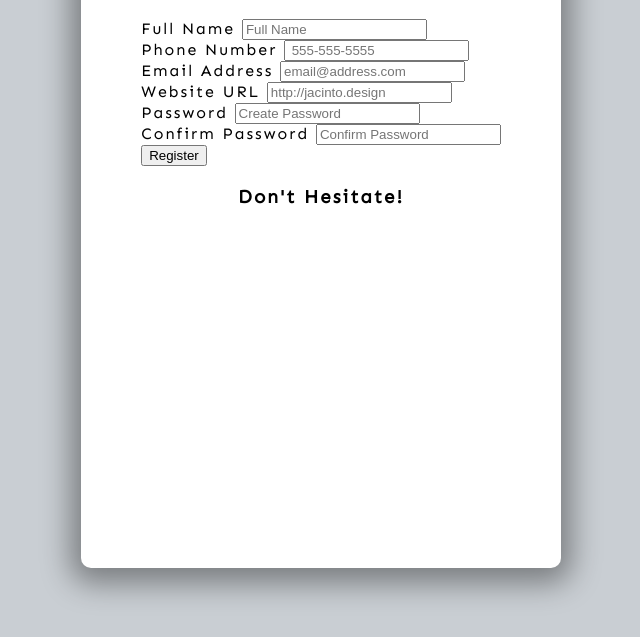
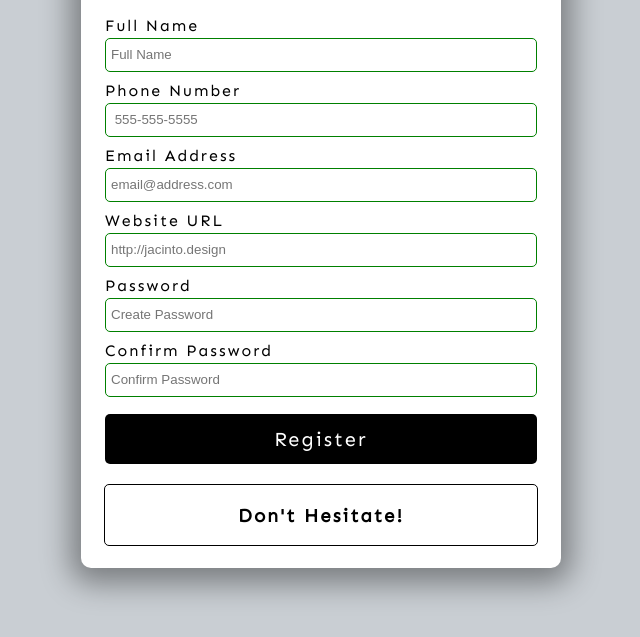
Before and after one commit to huzaifa1993/form-validator, a plain HTML site: page index.html in a window 1280 px wide. Shown: the part 147-784 px from the top of the page, without its empty margins (319-959 px from the left). Drawn offline with Linux system fonts and the light colour scheme.

Commit message:
style the form

```diff
--- a/style.css
+++ b/style.css
@@ -24,3 +24,67 @@ body {
   border-radius: 10px;
   box-shadow: 0 5px 30px 10px rgba(0, 0, 0, 0.4);
 }
+
+form {
+  width: 90%;
+}
+
+.form-group {
+  height: 65px;
+}
+
+label {
+  position: relative;
+  bottom: 3px;
+}
+
+input {
+  width: 100%;
+  height: 34px;
+  padding: 5px;
+  border: 1px solid black;
+  border-radius: 5px;
+  outline: none;
+  box-sizing: border-box;
+}
+
+input:valid {
+  border: 1px solid green
+}
+
+input:invalid {
+  border: 1px solid red
+}
+
+button {
+  cursor: pointer;
+  color: white;
+  background-color: black;
+  border: none;
+  border-radius: 5px;
+  height: 50px;
+  width: 100%;
+  font-family: Sen, sans-serif;
+  font-size: 20px;
+  letter-spacing: 2px;
+  margin-top: 5px;
+}
+
+button:hover {
+  filter: brightness(200%);
+  background-color: rgb(22, 22, 22);
+}
+
+button:focus {
+  outline: none;
+}
+
+.message-container {
+  border: 1px solid black;
+  border-radius: 5px;
+  width: 90%;
+  margin-top: 20px;
+  display: flex;
+  justify-content: center;
+  color: black;
+}
```
